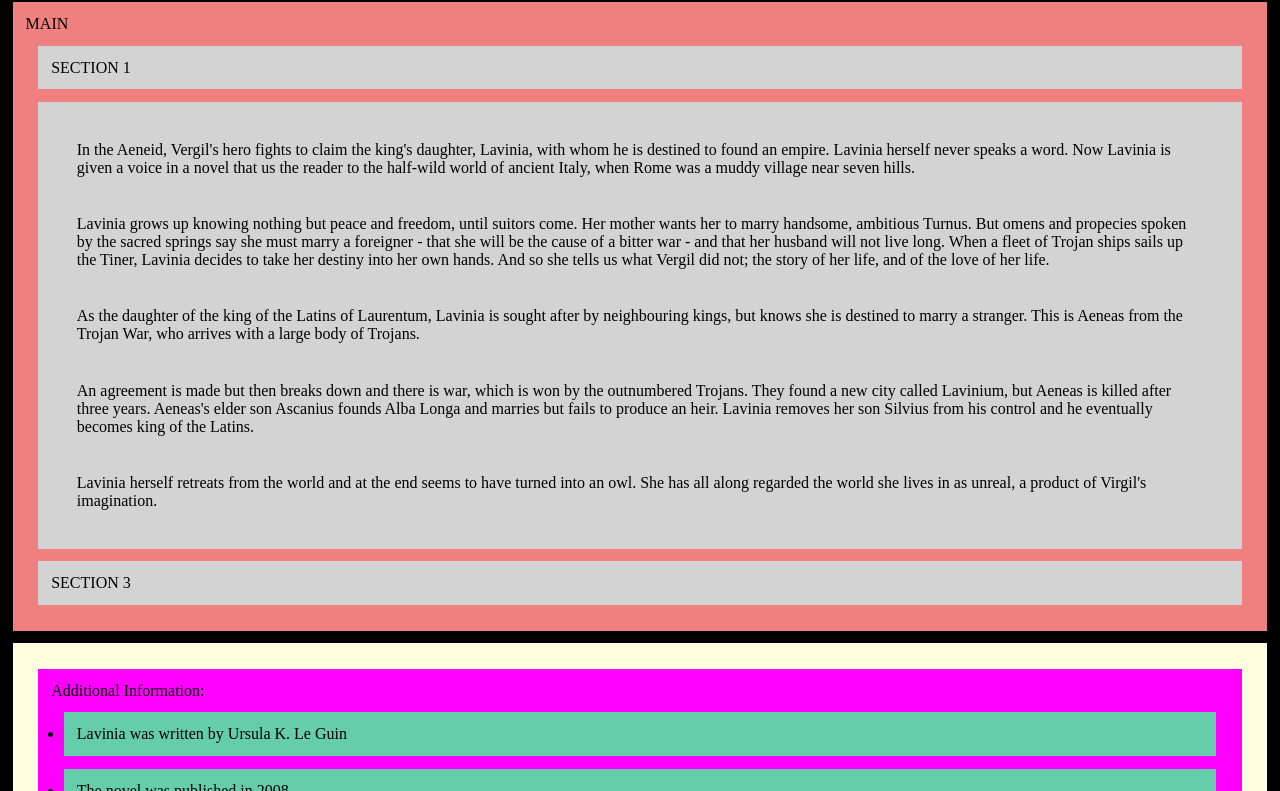
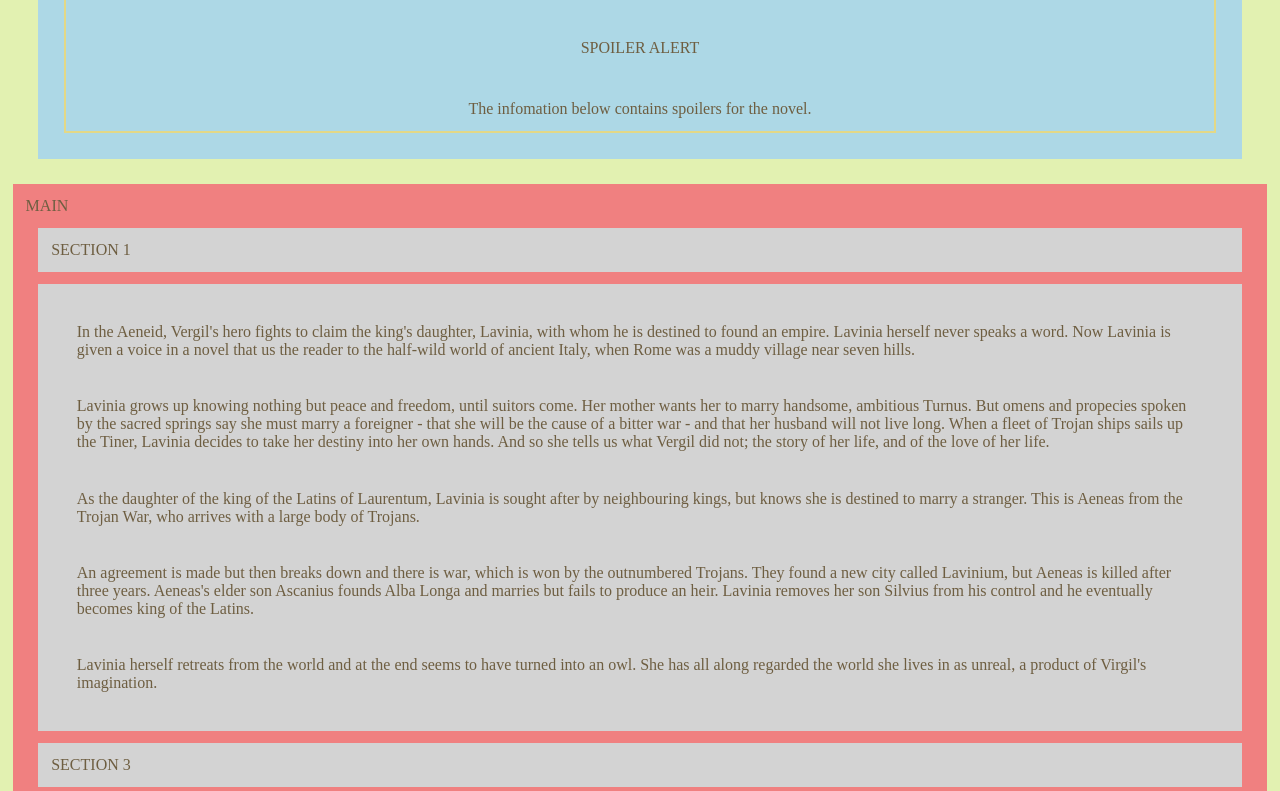
Before and after one commit to franco-ortega/ts-01-quiz-page, a website: page index.html in a window 1280 px wide. Shown: the part 67-858 px from the top of the page. Drawn offline with Linux system fonts and the light colour scheme.

Commit message:
add spoiler alert

```diff
--- a/index.html
+++ b/index.html
@@ -8,7 +8,14 @@
     <title>Lavinia Quiz</title>
 </head>
 <body>
-    <header>Welcome to the Lavinia quiz!!</header>
+    <header>
+        <h2>Welcome to the Lavinia quiz!!</h2>
+        <aside id="spoiler-alert-box">
+            <span id="spoiler-alert">SPOILER ALERT</span>
+            <br />
+            The infomation below contains spoilers for the novel.
+        </aside>
+    </header>
 
     <main>
         MAIN
--- a/style.css
+++ b/style.css
@@ -5,10 +5,21 @@
 }
 
 body {
-    background: black;
+     /* CSS HSL */
+     --tea-green: hsla(74, 70%, 82%, 1);
+     --flax: hsla(53, 62%, 71%, 1);
+     --gold-fusion: rgb(110, 94, 65);
+     background-color: var(--tea-green);
+     color: var(--gold-fusion);
 }
 
-header, main, section, p, footer, ul, li {
+body, header, aside {
+    display: flex;
+    flex-direction: column;
+    align-items: center;
+}
+
+header, aside, span, main, section, p, footer, ul, li {
     margin: 1vw;
     padding: 1vw;
 }
@@ -36,3 +47,18 @@ ul {
 li {
     background: mediumaquamarine;
 }
+
+#spoiler-alert-box {
+    border: solid 2px var(--flax);
+    width: 90vw;
+}
+
+#spoiler-alert {
+    animation: blink 1s linear infinite alternate;
+}
+
+@keyframes blink {
+    0%{opacity: 0;}
+    50%{opacity: .5;}
+    100%{opacity: 1;}
+}
```
Also changed, not shown: assets/Lavinia.jpeg (added).
